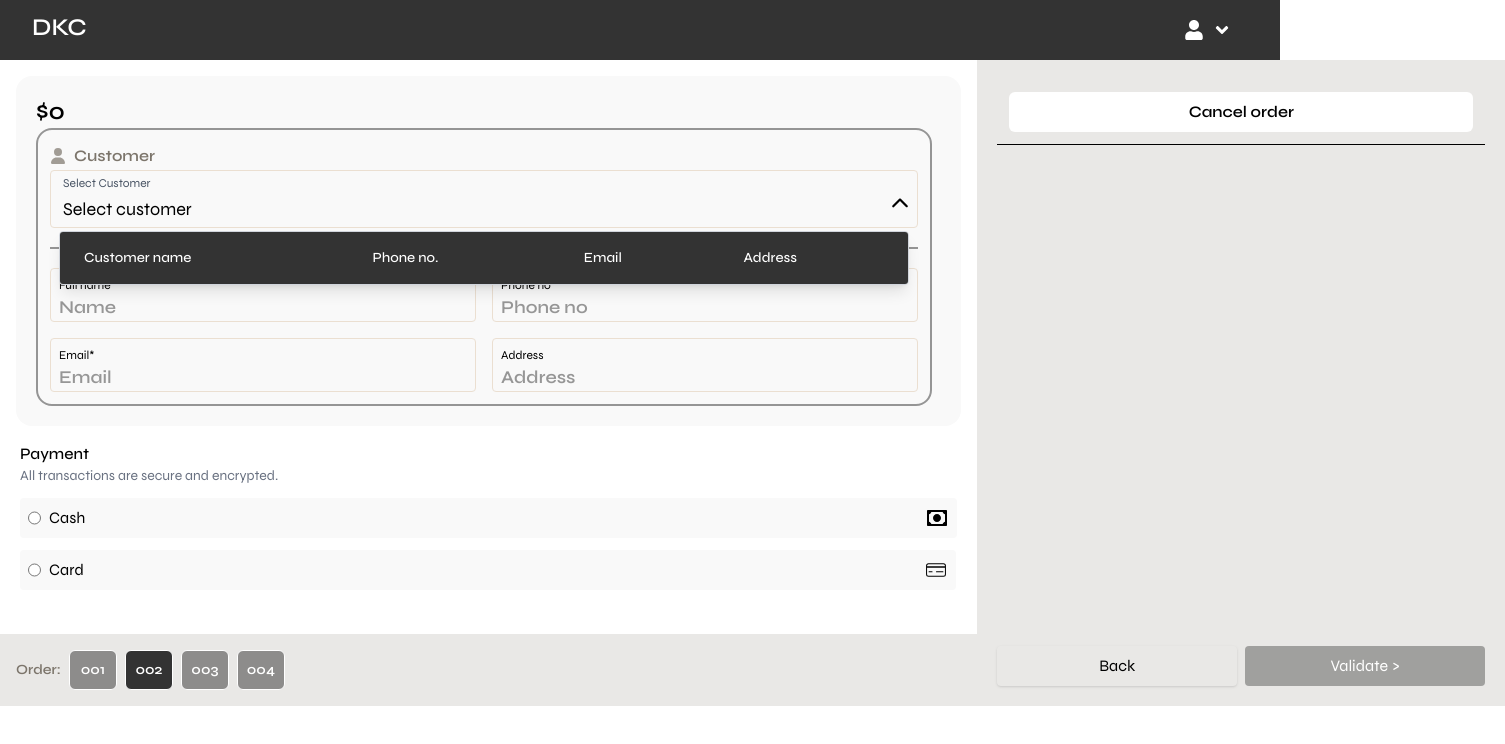
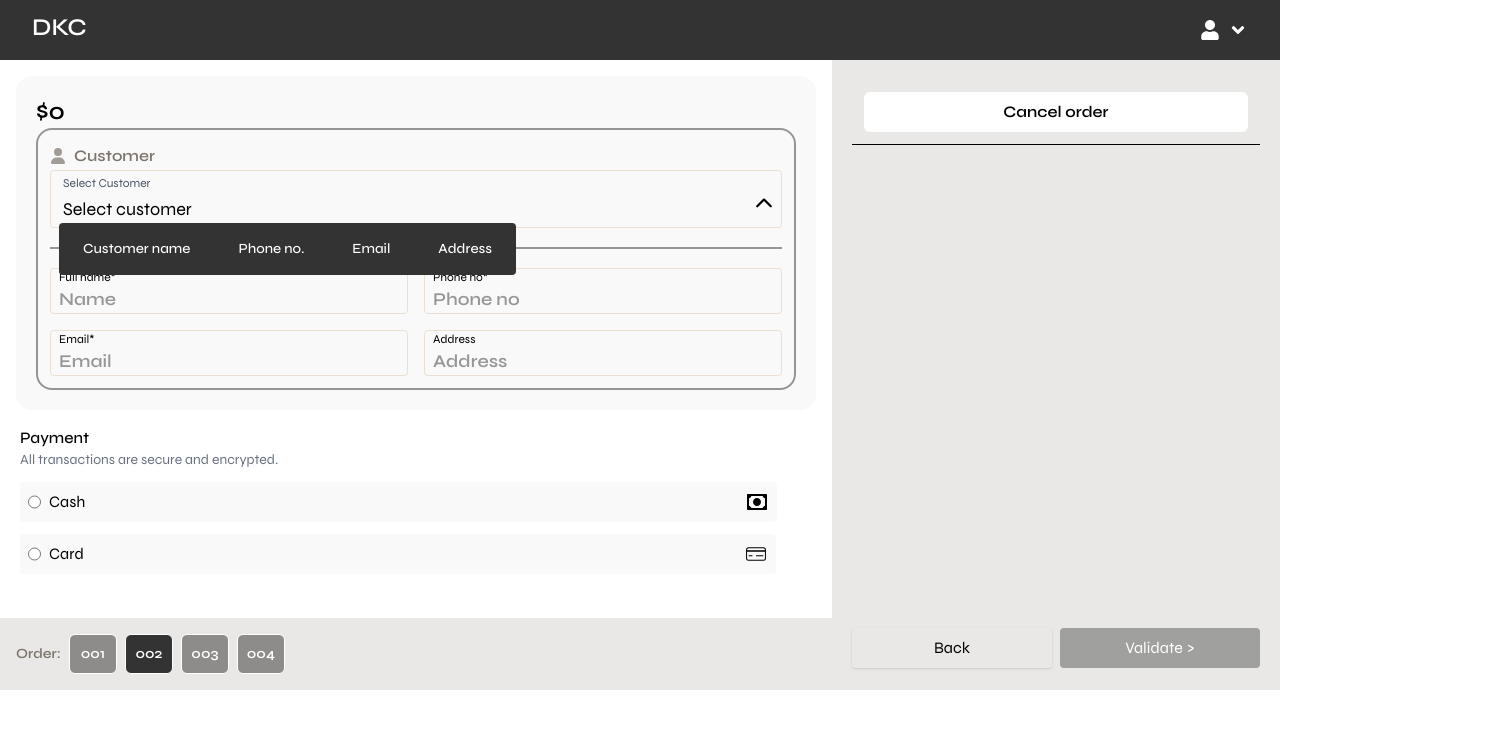
Before and after one commit to kartiksathwara/POS, a React (Vite) app: page /bill in a window 1280 px wide. Both pictures are taken after a click on the button "Select customer". Shown: the top 744 px of the page, 1505 px wide, since content can reach past the window. Built offline with nearby package versions, Linux system fonts and the light colour scheme.

Commit message:
size changes

```diff
--- a/src/components/CancelOrder.tsx
+++ b/src/components/CancelOrder.tsx
@@ -115,9 +115,9 @@ const CancelOrder: React.FC = () => {
                 </button>
 
                 {dropdownOpen && (
-                    <div className="absolute mt-2 cursor-pointer w-full bg-white border border-gray-300 rounded shadow-lg max-h-64 overflow-auto">
+                    <div className="absolute cursor-pointer w-fit scrollbar-hide rounded  max-h-64 overflow-auto">
                         <table className="min-w-full text-left text-sm text-gray-700">
-                            <thead className="bg-(--main) text-white">
+                            <thead className="bg-(--main) sticky top-0 w-3xl text-white">
                                 <tr>
                                     <th className="px-6 py-4 font-medium">Customer name</th>
                                     <th className="px-6 py-4 font-medium">Phone no.</th>
@@ -126,9 +126,9 @@ const CancelOrder: React.FC = () => {
                                 </tr>
                             </thead>
 
-                            <tbody className="divide-y divide-gray-200 bg-white">
+                            <tbody className="divide-y divide-(--primary) bg-white">
                                 {customers.map((customer, index) => (
-                                    <tr key={index} className="hover:bg-gray-50 transition" onClick={() => handleSelect(customer)}>
+                                    <tr key={index} className="" onClick={() => handleSelect(customer)}>
                                         <td className="px-6 py-4 whitespace-nowrap">{customer.name}</td>
                                         <td className="px-6 py-4 whitespace-nowrap">{customer.phone}</td>
                                         <td className="px-6 py-4 whitespace-nowrap">{customer.email}</td>
@@ -151,14 +151,14 @@ const CancelOrder: React.FC = () => {
         <div className=" h-screen">
             <Header />
             <div className="flex">
-                <div className=" bg-white rounded ">
+                <div className=" w-[65%] bg-white rounded ">
 
                     <div className="p-4">
 
                         <div className="bg-(--pin-button) p-5 rounded-2xl">
 
                             <div className="text-2xl font-semibold 4">${totalAmount}</div>
-                            <div className="border-2 rounded-2xl border-(--main)/50 w-4xl p-3  6">
+                            <div className="border-2 rounded-2xl border-(--main)/50 w-[100%] p-3">
                                 <h2 className="font-semibold 2 text-(--eye-icon) flex gap-2 text-1.5xl items-center py-0.5">
                                     <FaUser className="text-(--eye-icon)/70" />
                                     Customer</h2>
@@ -175,12 +175,12 @@ const CancelOrder: React.FC = () => {
                                 </div>
 
                                 <div className="flex items-center">
-                                    <div className="border w-full h-0 text-(--main)/50"></div><p className="p-2" >or</p><div className="border w-full h-0 text-(--main)/50"></div>
+                                    <div className="border w-full text-(--main)/50"></div><p className="p-2" >or</p><div className="border w-full h-0 text-(--main)/50"></div>
                                 </div>
                                 <div className="flex justify-center  text-black-400 text-sm 3"></div>
                                 <div className="grid grid-cols-2 gap-4">
                                     <div className="flex flex-col border border-(--primary) rounded px-2">
-                                        <label className="text-xs text-(--form) 1 mt-2">Full name*</label>
+                                        <label className="text-xs text-(--form) 1 -2">Full name*</label>
                                         <input
                                             className="text-lg font-semibold text-(--main) outline-none"
                                             placeholder="Name"
@@ -192,7 +192,7 @@ const CancelOrder: React.FC = () => {
                                     </div>
 
                                     <div className="flex flex-col border border-(--primary) rounded px-2">
-                                        <label className="text-xs text-(--form) 1 mt-2">Phone no*</label>
+                                        <label className="text-xs text-(--form) 1 -2">Phone no*</label>
                                         <input
                                             className="text-lg font-semibold text-(--main) 2 outline-none"
                                             placeholder="Phone no"
@@ -203,7 +203,7 @@ const CancelOrder: React.FC = () => {
                                         </input>
                                     </div>
                                     <div className="flex flex-col border border-(--primary) rounded px-2">
-                                        <label className="text-xs text-(--form) 1 mt-2">Email*</label>
+                                        <label className="text-xs text-(--form) 1 -2">Email*</label>
                                         <input
                                             className="text-lg font-semibold text-(--main) 2 outline-none"
                                             placeholder="Email"
@@ -214,7 +214,7 @@ const CancelOrder: React.FC = () => {
                                         </input>
                                     </div>
                                     <div className="flex flex-col border border-(--primary) rounded px-2">
-                                        <label className="text-xs text-(--form) 1 mt-2">Address</label>
+                                        <label className="text-xs text-(--form) 1 -2">Address</label>
                                         <input
                                             className="text-lg font-semibold text-(--main) 2 outline-none"
                                             placeholder="Address"
@@ -237,13 +237,13 @@ const CancelOrder: React.FC = () => {
                                     <label className="flex items-center gap-2">
                                         <div className="bg-(--pin-button) rounded p-2 flex gap-2">
                                             <input type="radio" name="payment" />
-                                            <span className="flex items-center gap-210">Cash <RiCashLine className="text-2xl" /></span>
+                                            <span className="flex items-center gap-165">Cash <RiCashLine className="text-2xl" /></span>
                                         </div>
                                     </label>
                                     <label className="flex items-center gap-2">
                                         <div className="bg-(--pin-button) rounded p-2 flex gap-2">
                                             <input type="radio" name="payment" />
-                                            <span className="flex items-center gap-210 ">Card <CiCreditCard1 className="text-2xl" /></span>
+                                            <span className="flex items-center gap-165 ">Card <CiCreditCard1 className="text-2xl" /></span>
                                         </div>
                                     </label>
                                 </div>
@@ -271,13 +271,13 @@ const CancelOrder: React.FC = () => {
                         </div>
                     </div>
                 </div>
-                <div className="w-1/2 p-5 bg-(--secondary) flex flex-col ">
+                <div className="w-[35%] p-5 bg-(--secondary) flex flex-col ">
                     <div className="flex justify-between p-3 font-serif 4">
                         <button onClick={handleCancelCart} className="bg-white w-full text-black font-semibold py-2 px-4 rounded-md ">
                             Cancel order
                         </button>
                     </div>
-                    <div className="flex-1 overflow-y-auto  border-t py-4 space-y-3 max-h-[500px] pr-2 scrollbar-hide">
+                    <div className="flex-1 overflow-y-auto  border-t py-4 space-y-3 max-h-[460px] pr-2 scrollbar-hide">
                         {cartItems.map((item) => (
                             <div key={item.id} className="flex justify-between items-center bg-white p-3 rounded-lg">
                                 <div className="flex gap-3 items-center">
@@ -295,13 +295,13 @@ const CancelOrder: React.FC = () => {
                             </div>
                         ))}
                     </div>
-                    <div className="mt-4 flex justify-between gap-2">
+                    <div className="flex justify-between pt-6 gap-2">
                         <Link to={"/inventory"}>
-                            <button className="w-60 py-2 bg-(--back-button) rounded shadow">Back</button>
+                            <button className="w-50 py-2 bg-(--back-button) rounded shadow">Back</button>
                         </Link>
                         <button
                             onClick={() => setIsValidate(!isvalidate)}
-                            className={`w-60 py-2 bg-(--main)/40 text-white rounded ${isvalidate ? "bg-(--main)/100" : "bg-(--main)/40"}`} >Validate &gt;</button>
+                            className={`w-50 py-2 bg-(--main)/40 text-white rounded ${isvalidate ? "bg-(--main)/100" : "bg-(--main)/40"}`} >Validate &gt;</button>
                     </div>
                 </div>
             </div>
--- a/src/components/Checkout.tsx
+++ b/src/components/Checkout.tsx
@@ -2,7 +2,7 @@
 const Checkout = () => {
 	return (
 
-		<div className="w-1/2 p-5 bg-(--secondary) flex h-[calc(100vh-3.5rem)] flex-col ">
+		<div className="w-3xl p-5 bg-(--secondary) flex h-[calc(100vh-3.5rem)] flex-col ">
 			<div className="flex justify-center p-3 font-serif gap-3 mb-4">
 				<button className="bg-white text-black  w-full py-2 px-4 rounded-md ">
 					Clear cart
--- a/src/components/Header.tsx
+++ b/src/components/Header.tsx
@@ -12,7 +12,7 @@ const Header = () => {
 				<div className="text-white">
 					<div className="flex items-center text-xl text-white relative">
 						<div className="relative group">
-							<button className="flex items-center gap-2 px-4 py-2 rounded-xl  transition">
+							<button className="flex items-center gap-2 px-0 py-2 rounded-xl  transition">
 								<FaUser />
 								<FaAngleDown className="transition-transform group-hover:rotate-180" />
 							</button>
@@ -22,7 +22,7 @@ const Header = () => {
 								<div className="bg-(--primary)">
 									<Link
 										to=""
-										className="block  px-4 py-3 text-lg text-black border-b-1 border-b-gray-400 hover:bg-gray-100"
+										className="block px-4 py-3 text-lg text-black border-b-1 border-b-gray-400 hover:bg-gray-100"
 									>
 										Profile
 									</Link>
--- a/src/components/HomePage.tsx
+++ b/src/components/HomePage.tsx
@@ -9,7 +9,7 @@ const HomePage = () => {
 		<div className=" h-screen">
 			<Header />
 			<div className="flex">
-				<div className="w-3/3">
+				<div className="w-4xl">
 					<SearchBar />
 					<div className="grid grid-cols-3 px-7 gap-4">
 						<div className="bg-(--primary) p-5 gap-15 rounded-lg text-xl shadow-md flex flex-col items-start ">
--- a/src/components/Inventory.tsx
+++ b/src/components/Inventory.tsx
@@ -64,7 +64,7 @@ const Inventory = () => {
 	return (
 		<div className="h-screen">
 			<Header />
-			<div className="flex h-[calc(100%-4rem)]">
+			<div className="flex h-screen">
 				<div className="w-2/3 flex flex-col">
 					<SearchBar />
 					<div className="px-8 -mt-6">
@@ -128,7 +128,7 @@ const Inventory = () => {
 								Hold this order
 							</button>
 						</div>
-						<div className="flex-1 overflow-y-auto space-y-3 max-h-[300px] pr-2 scrollbar-hide">
+						<div className="flex-1 overflow-y-auto space-y-3 max-h-[225px] pr-2 scrollbar-hide">
 							{cartItems.map((item) => (
 								<div key={item.id} className="flex justify-between items-center bg-white p-3 rounded-lg">
 									<div className="flex gap-3 items-center">
--- a/src/components/SearchBar.tsx
+++ b/src/components/SearchBar.tsx
@@ -10,7 +10,7 @@ const SearchBar = () => {
 				<input
 					type="text"
 					placeholder="Search here..."
-					className="p-2 px-9 w-5xl border border-gray-400 rounded-md focus:outline-none"
+					className="p-2 px-9 w-3xl border border-gray-400 rounded-md focus:outline-none"
 				/>
 				<MdQrCodeScanner className="absolute left-11/12 text-xl" />
 			</div>
--- a/src/index.css
+++ b/src/index.css
@@ -6,7 +6,6 @@
 	--secondary: #E9E8E6;
 	--buttonbg: #F9E1CC;
 	--bgorder: #f9f9f9;
-
     --eye-icon: #7C756B;
     --pin-button: #f9f9f9;
 }
```
Also changed, not shown: src/components/Customers.tsx (+4 -4 lines). Lines whose indentation alone changed are shown as unchanged.
